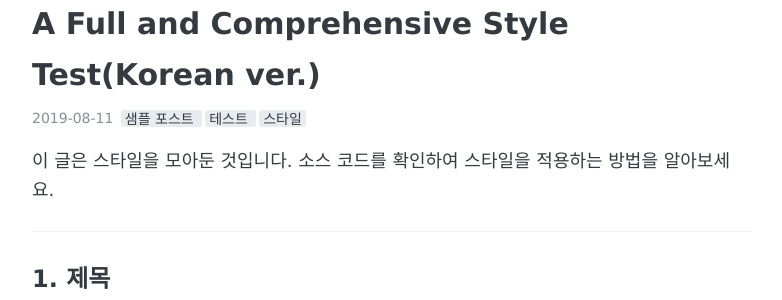
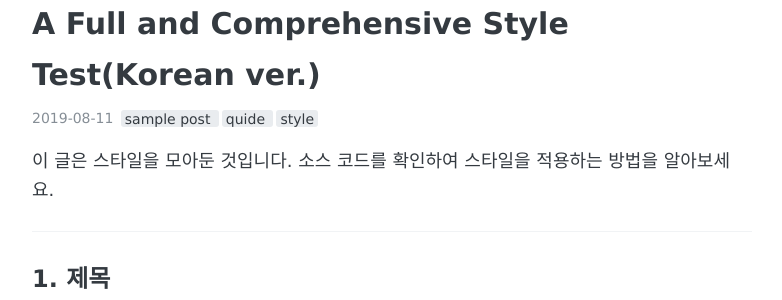
Before and after one commit to stellarway/stellarway.github.io, a Jekyll site: the page built from _posts/2019-08-11-style-test-ko.md, in a window 1280 px wide and 900 px high. Shown: the part 163-463 px from the top of the window, without its empty margins (248-1030 px from the left). Built offline with Jekyll 4.4.1, drawn with Linux system fonts in a browser that asks for light colours.

Commit message:
Update 2019-08-11-style-test-ko.md

```diff
--- a/_posts/2019-08-11-style-test-ko.md
+++ b/_posts/2019-08-11-style-test-ko.md
@@ -1,7 +1,7 @@
 ---
 layout: post
 title: "A Full and Comprehensive Style Test(Korean ver.)"
-tags: [샘플 포스트, 테스트, 스타일]
+tags: [sample post, quide, style]
 comments: true
 ---
 
```
